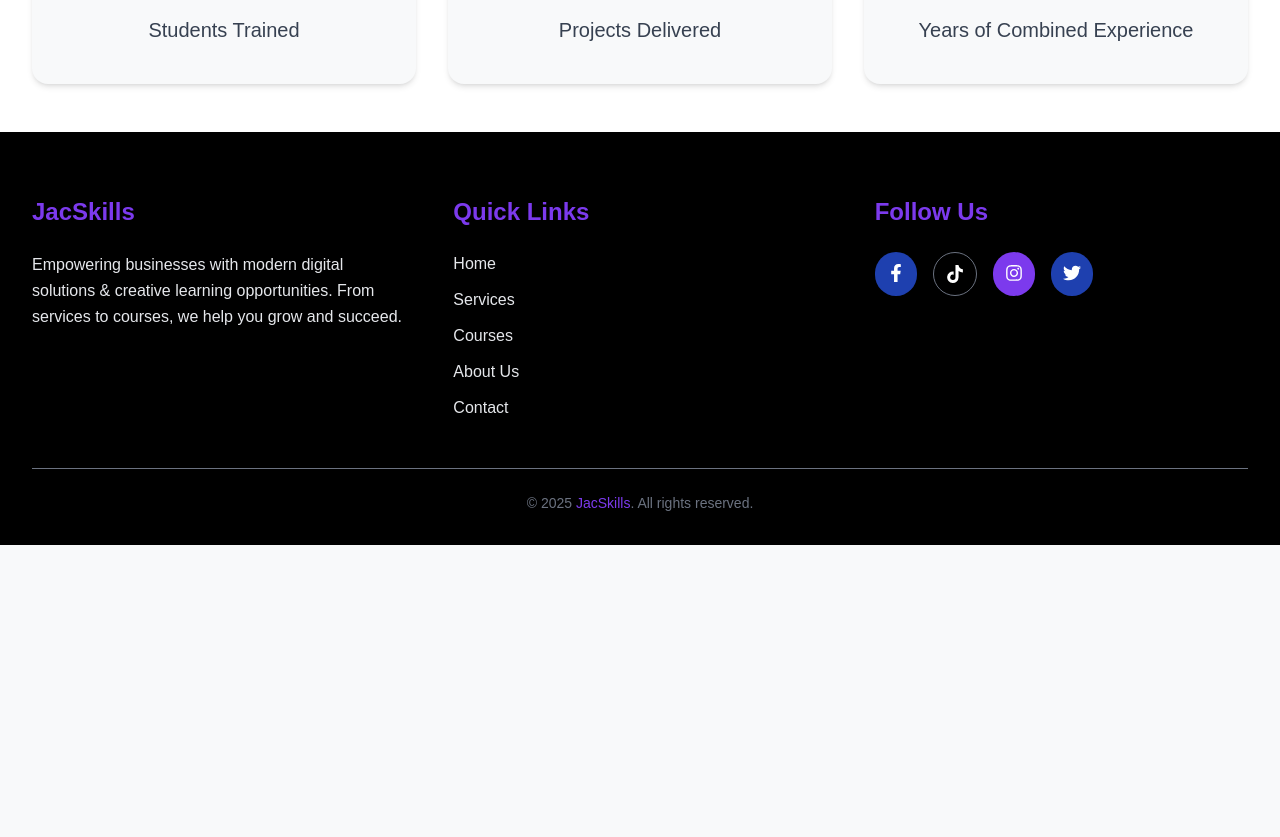
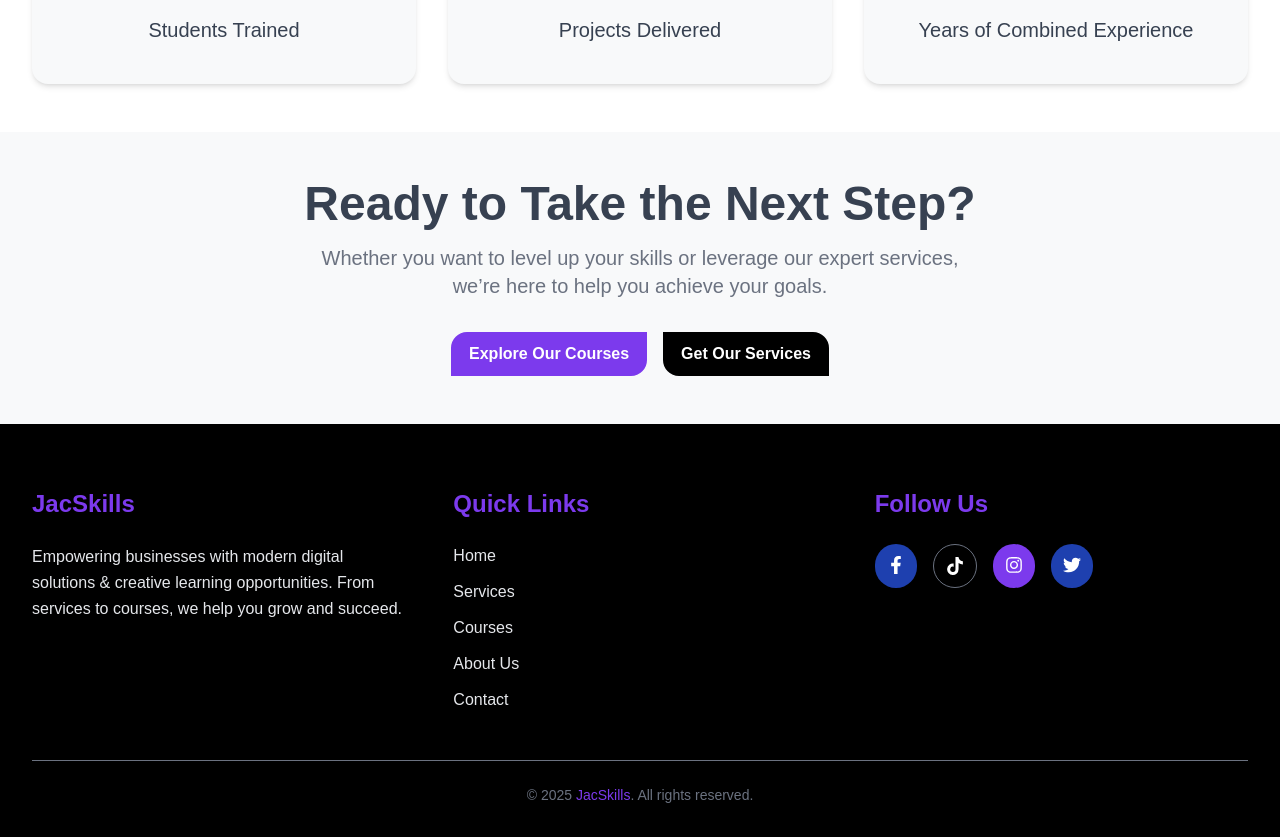
Before and after one commit to jacinstituteofskills/jacskills_nextjs, a Next.js app: page /about in a window 1280 px wide. Shown: the part 5440-6277 px from the top of the page. Before the commit the page ends 5985 px from the top, so only its background shows below. Built offline with nearby package versions, Linux system fonts and the light colour scheme.

Commit message:
Created the AboutCallToAction Component , About page is completed

```diff
--- /dev/null
+++ b/src/Components/Pages/About/AboutCallToAction.jsx
@@ -0,0 +1,69 @@
+"use client";
+
+import {
+  PrimaryButton,
+  SecondaryButton,
+} from "@/Components/ReUseAbleComponents/Buttons/Buttons";
+import { motion } from "framer-motion";
+import Link from "next/link";
+
+const AboutCallToAction = () => {
+  return (
+    <section className="px-4 md:px-8 py-8 md:py-12 bg-[var(--offwhite)]">
+      <div className="text-center">
+        {/* Title */}
+        <motion.h2
+          initial={{ opacity: 0, x: -50 }}
+          whileInView={{ opacity: 1, x: 0 }}
+          transition={{ duration: 0.6 }}
+          viewport={{ once: true }}
+          className="text-3xl md:text-4xl lg:text-5xl font-bold text-[var(--gray-dark)]"
+        >
+          Ready to Take the Next Step?
+        </motion.h2>
+
+        {/* Description */}
+        <motion.p
+          initial={{ opacity: 0, x: -50 }}
+          whileInView={{ opacity: 1, x: 0 }}
+          transition={{ duration: 0.6, delay: 0.3 }}
+          viewport={{ once: true }}
+          className="mt-4 text-lg md:text-xl text-[var(--gray)] max-w-2xl mx-auto"
+        >
+          Whether you want to level up your skills or leverage our expert
+          services, we’re here to help you achieve your goals.
+        </motion.p>
+
+        {/* Buttons */}
+        <motion.div
+          initial={{ opacity: 0, scale: 0.8 }}
+          whileInView={{ opacity: 1, scale: 1 }}
+          transition={{
+            duration: 0.6,
+            delay: 0.6,
+            type: "spring",
+            stiffness: 120,
+          }}
+          viewport={{ once: true }}
+          className="mt-8 flex flex-col sm:flex-row justify-center gap-4"
+        >
+          <Link href={"/courses"}>
+            <PrimaryButton
+              buttonName={"Explore Our Courses"}
+              className="hover:scale-110"
+            />
+          </Link>
+
+          <Link href={"/services"}>
+            <SecondaryButton
+              buttonName={"Get Our Services"}
+              className="hover:scale-110"
+            />
+          </Link>
+        </motion.div>
+      </div>
+    </section>
+  );
+};
+
+export default AboutCallToAction;
--- a/src/app/about/page.jsx
+++ b/src/app/about/page.jsx
@@ -1,3 +1,4 @@
+import AboutCallToAction from "@/Components/Pages/About/AboutCallToAction";
 import AboutHeroSection from "@/Components/Pages/About/AboutHeroSection";
 import AboutImpactAndAchievements from "@/Components/Pages/About/AboutImpactAndAchievements";
 import AboutMeetOurTeam from "@/Components/Pages/About/AboutMeetOurTeam";
@@ -17,6 +18,7 @@ const AboutPage = () => {
       <AboutWhyChooseJacSkills />
       <AboutMeetOurTeam />
       <AboutImpactAndAchievements />
+      <AboutCallToAction />
     </div>
   );
 };
```
